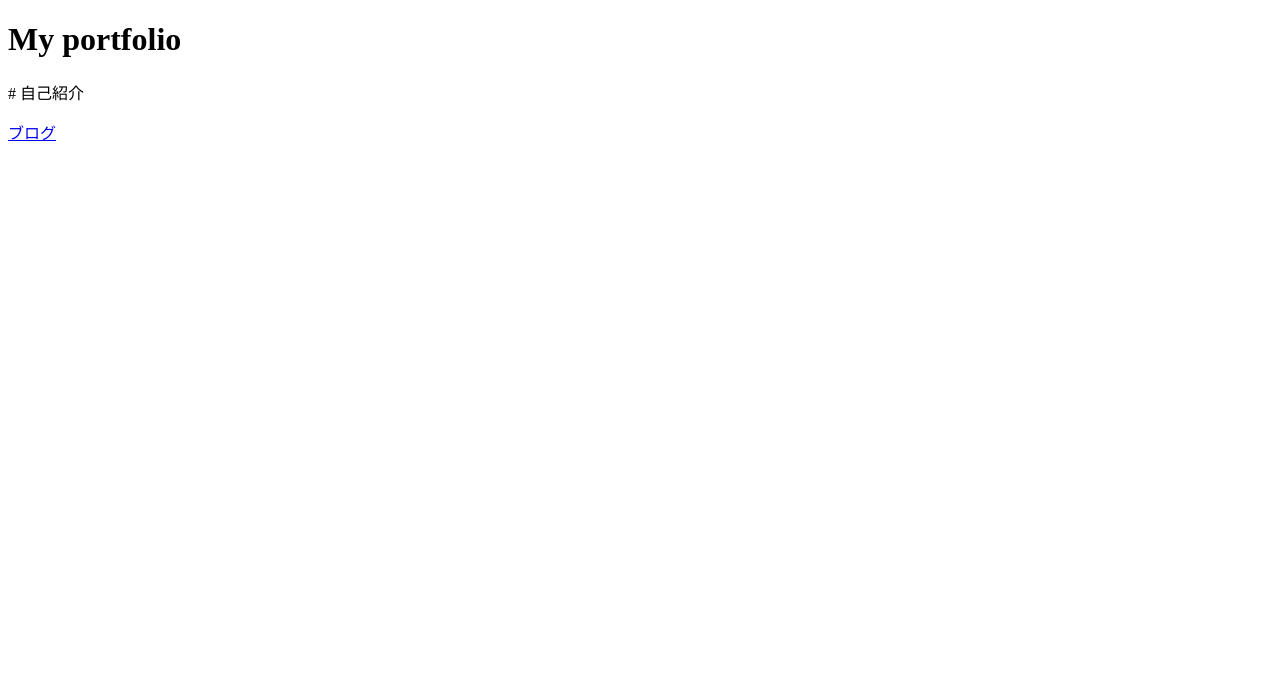
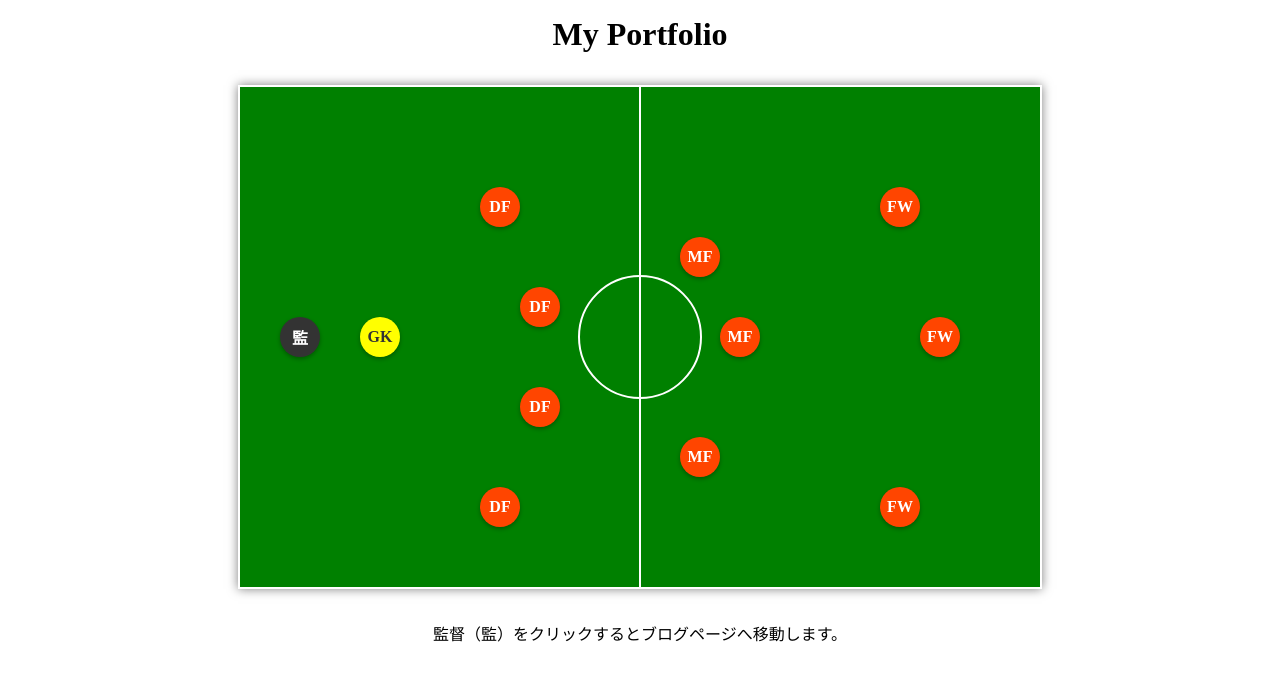
Before and after one commit to kimu0223/my-portfolio, a Next.js app: page / in a window 1280 px wide. Shown: the top 680 px of the page. Built offline with nearby package versions, Linux system fonts and the light colour scheme.

Commit message:
feat: 記事詳細ページの追加とトップページのデザイン変更

```diff
--- a/app/page.tsx
+++ b/app/page.tsx
@@ -1,9 +1,43 @@
-export default function Home() {
-    return (
-      <div>
-        <h1>My portfolio</h1>
-        <p># 自己紹介</p>
-        <a href="/blog">ブログ</a>
+import Link from 'next/link';
+import styles from '../styles/Home.module.css';
+
+export default function HomePage() {
+  return (
+    <main>
+      <h1 style={{ textAlign: 'center', margin: '1rem 0' }}>My Portfolio</h1>
+      <div className={styles.field}>
+        {/* Field Markings */}
+        <div className={styles.centerLine}></div>
+        <div className={styles.centerCircle}></div>
+
+        {/* Coach */}
+        <Link href="/blog" className={`${styles.coach}`}>
+          監
+        </Link>
+
+        {/* Players (4-3-3) */}
+        {/* Goalkeeper */}
+        <Link href="#" className={`${styles.player} ${styles.gk}`}>GK</Link>
+
+        {/* Defenders */}
+        <Link href="#" className={`${styles.player} ${styles.df1}`}>DF</Link>
+        <Link href="#" className={`${styles.player} ${styles.df2}`}>DF</Link>
+        <Link href="#" className={`${styles.player} ${styles.df3}`}>DF</Link>
+        <Link href="#" className={`${styles.player} ${styles.df4}`}>DF</Link>
+
+        {/* Midfielders */}
+        <Link href="#" className={`${styles.player} ${styles.mf1}`}>MF</Link>
+        <Link href="#" className={`${styles.player} ${styles.mf2}`}>MF</Link>
+        <Link href="#" className={`${styles.player} ${styles.mf3}`}>MF</Link>
+
+        {/* Forwards */}
+        <Link href="#" className={`${styles.player} ${styles.fw1}`}>FW</Link>
+        <Link href="#" className={`${styles.player} ${styles.fw2}`}>FW</Link>
+        <Link href="#" className={`${styles.player} ${styles.fw3}`}>FW</Link>
       </div>
-    );
-  }
+      <p style={{ textAlign: 'center', marginTop: '1rem' }}>
+        監督（監）をクリックするとブログページへ移動します。
+      </p>
+    </main>
+  );
+}
--- /dev/null
+++ b/styles/Home.module.css
@@ -0,0 +1,76 @@
+.field {
+  position: relative;
+  width: 100%;
+  max-width: 800px;
+  height: 500px;
+  background-color: #008000; /* 芝生の色 */
+  border: 2px solid white;
+  margin: 2rem auto;
+  box-shadow: 0 0 10px rgba(0,0,0,0.5);
+}
+
+.centerLine {
+  position: absolute;
+  top: 0;
+  left: 50%;
+  width: 2px;
+  height: 100%;
+  background-color: white;
+  transform: translateX(-50%);
+}
+
+.centerCircle {
+  position: absolute;
+  top: 50%;
+  left: 50%;
+  width: 120px;
+  height: 120px;
+  border: 2px solid white;
+  border-radius: 50%;
+  transform: translate(-50%, -50%);
+}
+
+.player, .coach {
+  position: absolute;
+  width: 40px;
+  height: 40px;
+  background-color: #ff4500; /* 選手の色 */
+  color: white;
+  border-radius: 50%;
+  display: flex;
+  justify-content: center;
+  align-items: center;
+  font-weight: bold;
+  text-decoration: none;
+  transition: transform 0.2s ease, box-shadow 0.2s ease;
+  box-shadow: 0 2px 4px rgba(0,0,0,0.3);
+}
+
+.player:hover, .coach:hover {
+  transform: scale(1.1);
+  box-shadow: 0 4px 8px rgba(0,0,0,0.4);
+}
+
+.coach {
+  background-color: #333; /* 監督の色 */
+  top: 50%;
+  left: 5%;
+  transform: translateY(-50%);
+}
+
+/* 4-3-3 Formation */
+/* Goalkeeper */
+.gk { top: 50%; left: 15%; transform: translateY(-50%); background-color: #ffff00; color: #333; }
+/* Defenders */
+.df1 { top: 20%; left: 30%; }
+.df2 { top: 40%; left: 35%; }
+.df3 { top: 60%; left: 35%; }
+.df4 { top: 80%; left: 30%; }
+/* Midfielders */
+.mf1 { top: 30%; left: 55%; }
+.mf2 { top: 50%; left: 60%; transform: translateY(-50%); }
+.mf3 { top: 70%; left: 55%; }
+/* Forwards */
+.fw1 { top: 20%; left: 80%; }
+.fw2 { top: 50%; left: 85%; transform: translateY(-50%); }
+.fw3 { top: 80%; left: 80%; }
```
Also changed, not shown: app/blog/[id]/page.tsx (added, +47 -0 lines).
